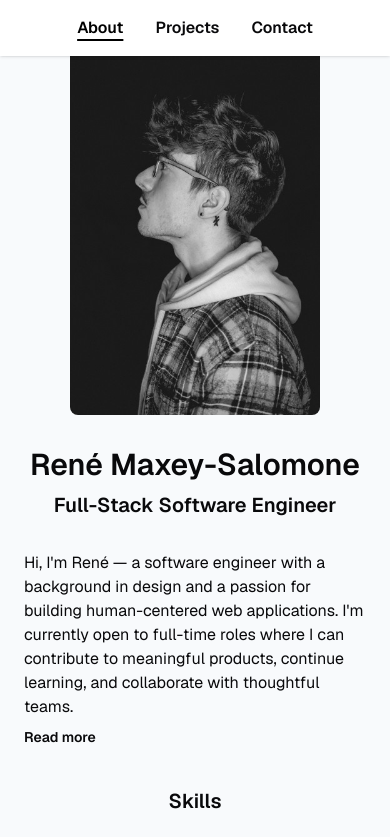
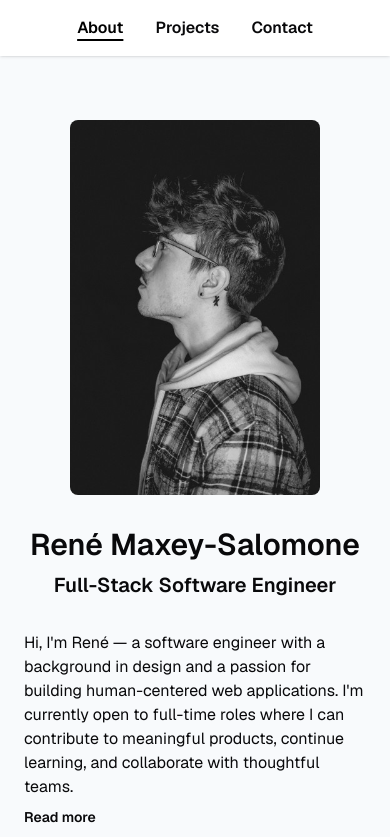
Before and after one commit to ReneMSdev/portfolio-website, a Next.js app: page / in a window 390 px wide. Shown: the top 837 px of the page. Built offline with nearby package versions, Linux system fonts and the light colour scheme.

Commit message:
fixed top padding issue for image on about page

```diff
--- a/src/app/layout.js
+++ b/src/app/layout.js
@@ -24,7 +24,7 @@ export default function RootLayout({ children }) {
   return (
     <html lang='en'>
       <body
-        className={`${geistSans.variable} ${geistMono.variable} bg-slate-50 antialiased font-sans min-h-screen`}
+        className={`${geistSans.variable} ${geistMono.variable} bg-slate-50 antialiased font-sans min-h-screen overflow-auto`}
       >
         <LoadingProvider>
           <RouteChangeSpinner />
--- a/src/app/page.js
+++ b/src/app/page.js
@@ -65,9 +65,9 @@ export default function Home() {
   }, [])
 
   return (
-    <div className='grid grid-cols-1 md:grid-cols-2 gap-8 items-start mt-10 mx-6 md:mx-30 md:pl-6 xl:mx-auto max-w-5xl'>
+    <div className='grid grid-cols-1 md:grid-cols-2 gap-8 items-start mt-10 mx-6 md:mx-30 md:pl-6 xl:mx-auto max-w-5xl min-h-[150vh]'>
       {/* Image Column - top for small screens, right for md+ */}
-      <div className='order-1 justify-center md:order-2 md:sticky md:top-10 md:h-[calc(100vh-2.5rem)] md:justify-start flex'>
+      <div className='order-1 justify-center pt-20 md:pt-0 md:order-2 md:sticky md:top-30 md:justify-start flex'>
         <div className='flex flex-col items-center md:ml-auto'>
           <Image
             src='/img/profile/profile1.jpg'
```
